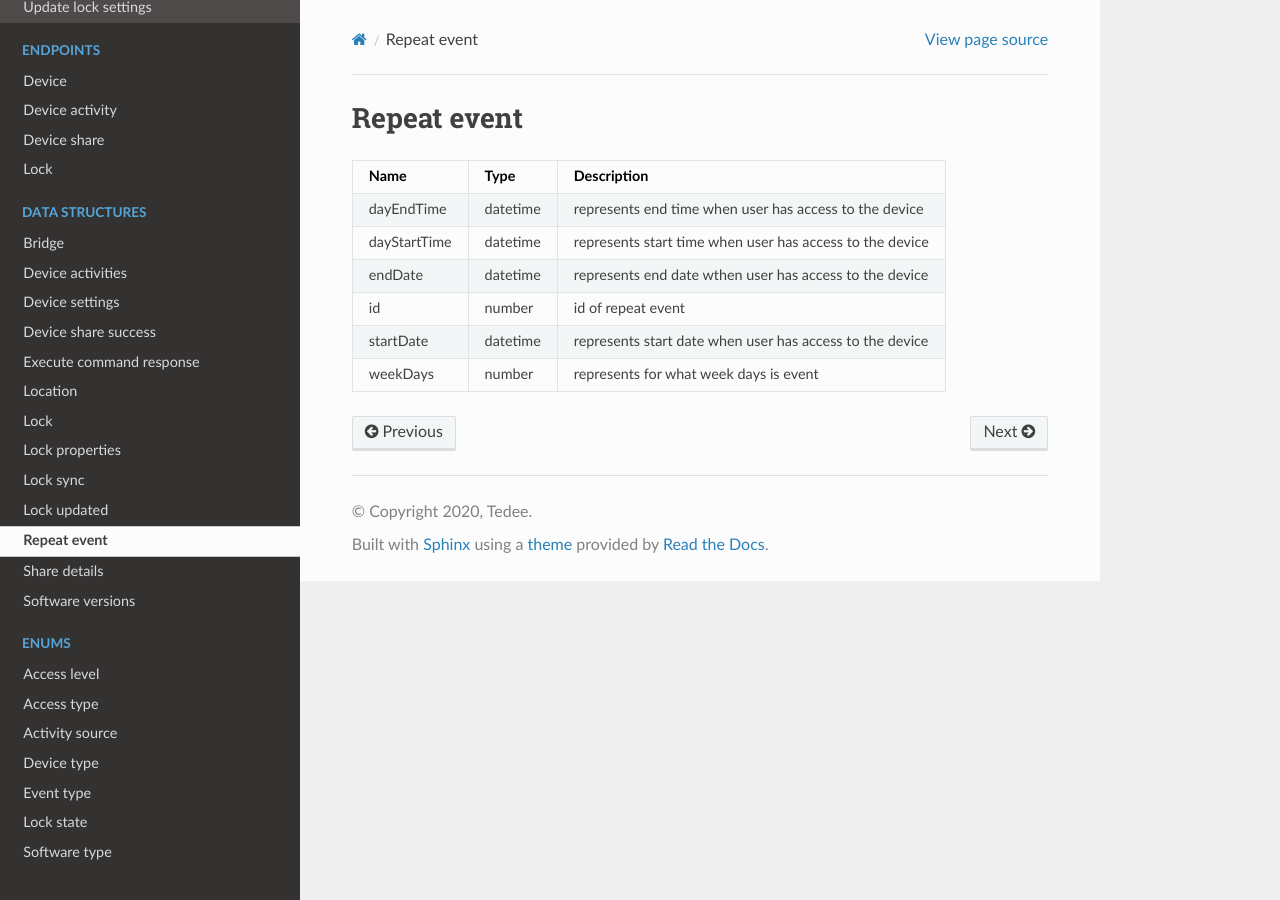
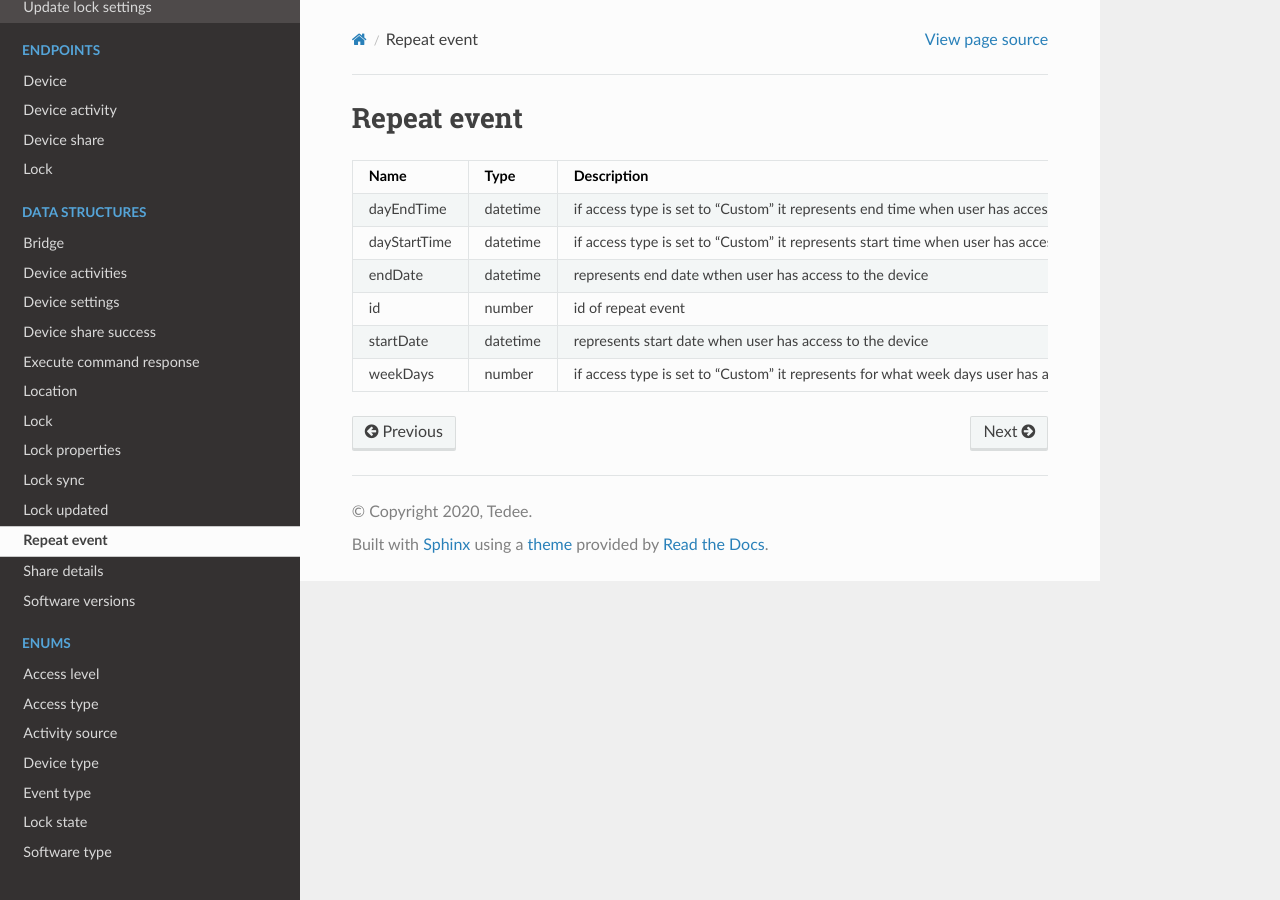
Before and after one commit to tedee-com/tedee-api-doc, a Sphinx documentation site: the page built from docs/source/datastructures/repeat-event.rst, in a window 1280 px wide. Built offline with Sphinx 7.4.7 and the Read the Docs theme 2.0.0, drawn with Linux system fonts in a browser that asks for light colours.

Commit message:
Code review fixes

```diff
--- a/docs/source/datastructures/repeat-event.rst
+++ b/docs/source/datastructures/repeat-event.rst
@@ -1,18 +1,18 @@
 Repeat event
 -----------------
 
-+------------------------+------------+--------------------------------------------------------------+
-| Name                   | Type       | Description                                                  |
-+========================+============+==============================================================+
-| dayEndTime             | datetime   | represents end time when user has access to the device       |
-+------------------------+------------+--------------------------------------------------------------+
-| dayStartTime           | datetime   | represents start time when user has access to the device     |
-+------------------------+------------+--------------------------------------------------------------+
-| endDate                | datetime   | represents end date wthen user has access to the device      |
-+------------------------+------------+--------------------------------------------------------------+
-| id                     | number     | id of repeat event                                           |
-+------------------------+------------+--------------------------------------------------------------+
-| startDate              | datetime   | represents start date when user has access to the device     |
-+------------------------+------------+--------------------------------------------------------------+
-| weekDays               | number     | represents for what week days is event                       |
-+------------------------+------------+--------------------------------------------------------------+
++------------------------+------------+---------------------------------------------------------------------------------------------------+
+| Name                   | Type       | Description                                                                                       |
++========================+============+===================================================================================================+
+| dayEndTime             | datetime   | if access type is set to "Custom" it represents end time when user has access to the device       |
++------------------------+------------+---------------------------------------------------------------------------------------------------+
+| dayStartTime           | datetime   | if access type is set to "Custom" it represents start time when user has access to the device     |
++------------------------+------------+---------------------------------------------------------------------------------------------------+
+| endDate                | datetime   | represents end date wthen user has access to the device                                           |
++------------------------+------------+---------------------------------------------------------------------------------------------------+
+| id                     | number     | id of repeat event                                                                                |
++------------------------+------------+---------------------------------------------------------------------------------------------------+
+| startDate              | datetime   | represents start date when user has access to the device                                          |
++------------------------+------------+---------------------------------------------------------------------------------------------------+
+| weekDays               | number     | if access type is set to "Custom" it represents for what week days user has access to the device  |
++------------------------+------------+---------------------------------------------------------------------------------------------------+
```
